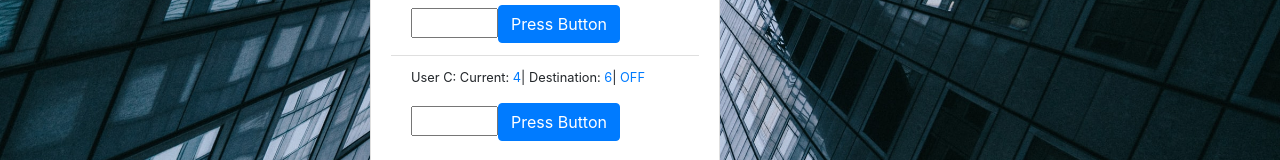
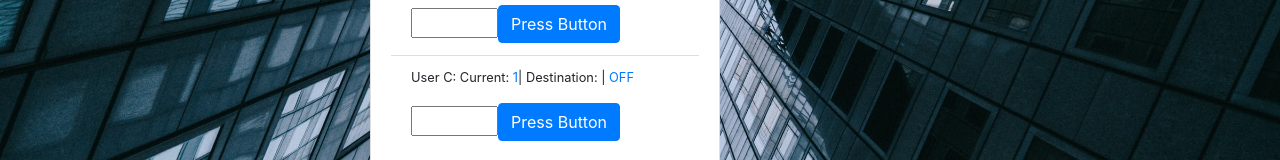
Before and after one commit to GreatDeveloper66/elevator-app, a React (Create React App) app: page / in a window 1280 px wide. Shown: the part 433-593 px from the top of the page. Built offline with nearby package versions, Linux system fonts and the light colour scheme.

Commit message:
Emebbed userC redux state vars in component

```diff
--- a/src/Components/UserC.js
+++ b/src/Components/UserC.js
@@ -2,6 +2,7 @@ import React, { useState , Fragment } from 'react'
 import { connect } from 'react-redux'
 import { ListGroupItem, Button } from 'react-bootstrap'
 import UpdateUserCDestination from '../Actions/UpdateUserCDestination'
+import { propTypes } from 'react-bootstrap/esm/Image'
 
 
 const mapStateToProps = state => {
@@ -20,16 +21,16 @@ const mapStateToProps = state => {
   }
 }
 
-  function UserC() {
+  function UserC(props) {
 
     const [destinationFloor, setdestinationFloor ] = useState('')
     const handleChange = event => setdestinationFloor(event.target.value)
         return(
             <Fragment>
                 <ListGroupItem>
-                  <p className="small">User C: Current: <span className="text-primary">4</span>
-                  | Destination: <span className="text-primary">6</span>
-                  | <span className="text-primary">OFF
+                  <p className="small">User C: Current: <span className="text-primary">{props.userC.Floor}</span>
+                  | Destination: <span className="text-primary">{props.userC.Destination}</span>
+                  | <span className="text-primary">{props.userC.Status}
                   </span> </p><input type="number" min="0" max="30"
                    value={destinationFloor} onChange={handleChange}>
                      </input>
```
